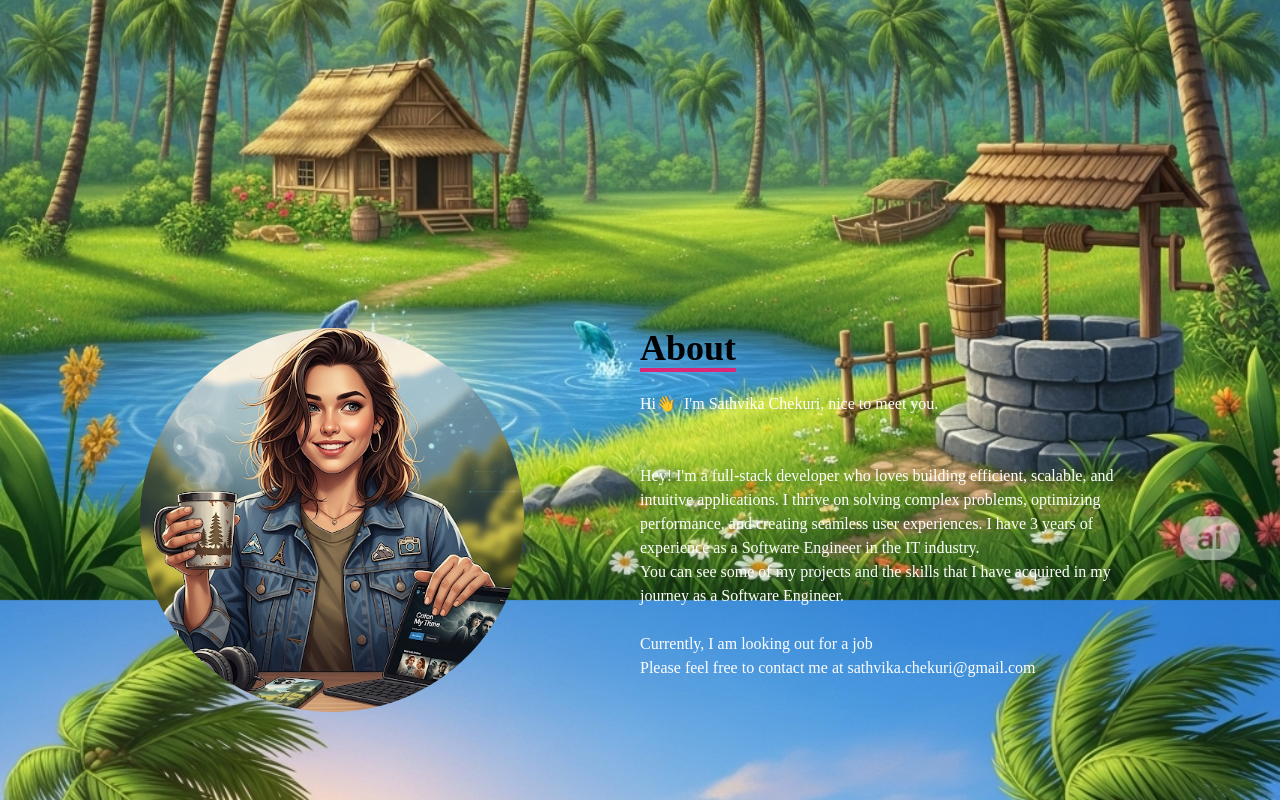
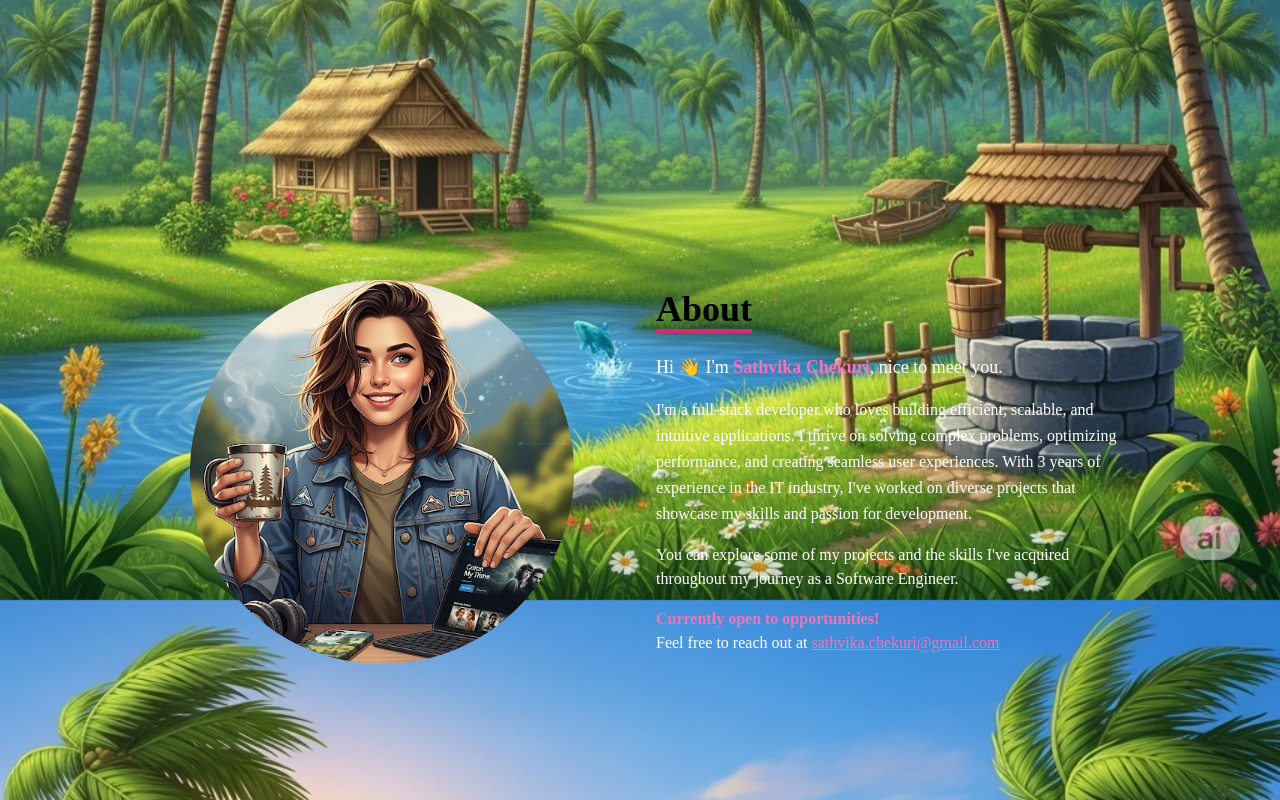
Before and after one commit to sathvikavarma/portfolio, a React (Create React App) app: page / in a window 1280 px wide. Shown: the part 680-1480 px from the top of the page. Built offline with nearby package versions, Linux system fonts and the light colour scheme.

Commit message:
fixed css for device view

```diff
--- a/src/components/About.js
+++ b/src/components/About.js
@@ -2,36 +2,30 @@ import photo from "../assets/coder.png";
 
 const About = () => {
   return (
-    <div name="about" className=" w-full h-screen text-gray-300">
-      <div className="flex flex-row justify-center items-center w-full h-full">
-        <div className="max-w-[1000px] w-full grid grid-cols-2">
-          <div className="">
-            <img className="rounded-full w-96" src={photo} alt="" />
+    <div name="about" className="w-full min-h-screen text-gray-300 px-4 py-8">
+      <div className="max-w-[1000px] mx-auto flex flex-col md:grid md:grid-cols-2 items-center gap-8 mt-32">
+        {/* Image Section */}
+        <div className="flex justify-center">
+          <img className="rounded-full w-64 md:w-96" src={photo} alt="Coder" />
         </div>
-          <div className="">
-            <p className=" text-4xl text-black font-bold inline border-b-4 border-pink-600">
+        {/* Text Section */}
+        <div>
+          <p className="text-4xl text-black font-bold inline border-b-4 border-pink-600">
             About
           </p>
-           <p className="mt-6 text-white">
-  Hi👋 &nbsp;I'm Sathvika Chekuri, nice to meet you.
+          <p className="mt-6 text-white text-lg">
+            Hi 👋 I'm <span className="font-semibold text-pink-400">Sathvika Chekuri</span>, nice to meet you.
           </p>
-<br />
-<p className="text-white">
-  <br />
-  Hey! I'm a full-stack developer who loves building efficient, scalable, and intuitive applications.
-  I thrive on solving complex problems, optimizing performance, and creating seamless user experiences.
-  I have 3 years of experience as a Software Engineer in the IT
-  industry.
-  <br />
-  You can see some of my projects and the skills that I have
-  acquired in my journey as a Software Engineer.
+          <p className="mt-4 text-white text-base leading-relaxed">
+            I'm a full-stack developer who loves building efficient, scalable, and intuitive applications. I thrive on solving complex problems, optimizing performance, and creating seamless user experiences. With 3 years of experience in the IT industry, I've worked on diverse projects that showcase my skills and passion for development.
           </p>
-<br />
-<p className="text-white">
-  Currently, I am looking out for a job<br />Please
-  feel free to contact me at sathvika.chekuri@gmail.com
+          <p className="mt-4 text-white text-base">
+            You can explore some of my projects and the skills I've acquired throughout my journey as a Software Engineer.
           </p>
-          </div>
+          <p className="mt-4 text-white text-base">
+            <span className="font-semibold text-pink-400">Currently open to opportunities!</span> <br />
+            Feel free to reach out at <a href="mailto:sathvika.chekuri@gmail.com" className="underline text-pink-400">sathvika.chekuri@gmail.com</a>
+          </p>
         </div>
       </div>
     </div>
--- a/src/components/Navbar.js
+++ b/src/components/Navbar.js
@@ -4,13 +4,14 @@ import { BsFillPersonLinesFill } from "react-icons/bs";
 import { HiOutlineMail } from "react-icons/hi";
 import { Link } from "react-scroll";
 
-
 const Navbar = () => {
   const [nav, setNav] = useState(false);
   const handleClick = () => setNav(!nav);
+
   return (
     <div className="fixed w-full h-[64px] flex flex-col items-center justify-center px-4 text-gray-300 bg-transparent z-50">
-   <ul className="hidden md:flex justify-center items-center space-x-8 -mt-2">
+      {/* Desktop Menu */}
+      <ul className="hidden md:flex justify-center items-center space-x-8">
         <li>
           <Link to="home" smooth={true} duration={500} className="text-xl font-bold text-blue-700">
             Home
@@ -37,64 +38,66 @@ const Navbar = () => {
           </Link>
         </li>
       </ul>
-      {/* hamburger */}
-      <div onClick={handleClick} className="md:hidden z-10 py-6 ">
+      {/* Hamburger Icon */}
+      <div onClick={handleClick} className="md:hidden z-50 py-6">
         {!nav ? <FaBars /> : <FaTimes />}
       </div>
-      {/* mobile menu  */}
+      {/* Mobile Menu */}
       <ul
   className={
     !nav
       ? "hidden"
-            : "absolute top-0 left-0 w-full h-screen flex flex-col justify-center items-center"
+      : "fixed top-0 left-0 w-full min-h-screen flex flex-col justify-center items-center bg-[#0a192f] z-50"
   }
 >
         <li className="py-6 text-4xl">
-          <Link onClick={handleClick} to="home" smooth={true} duration={500}>
+          <Link onClick={handleClick} to="home" smooth={true} duration={500} className="text-white">
             Home
           </Link>
         </li>
         <li className="py-6 text-4xl">
-          <Link onClick={handleClick} to="about" smooth={true} duration={500}>
+          <Link onClick={handleClick} to="about" smooth={true} duration={500} className="text-white">
             About
           </Link>
         </li>
         <li className="py-6 text-4xl">
-          <Link onClick={handleClick} to="skills" smooth={true} duration={500}>
+          <Link onClick={handleClick} to="skills" smooth={true} duration={500} className="text-white">
             Skills
           </Link>
         </li>
         <li className="py-6 text-4xl">
-          <Link onClick={handleClick} to="work" smooth={true} duration={500}>
+          <Link onClick={handleClick} to="work" smooth={true} duration={500} className="text-white">
             Work
           </Link>
         </li>
         <li className="py-6 text-4xl">
-          <Link onClick={handleClick} to="contact" smooth={true} duration={500}>
+          <Link onClick={handleClick} to="contact" smooth={true} duration={500} className="text-white">
             Contact
           </Link>
         </li>
       </ul>
-      {/* scoial icons */}
-      <div className="hidden lg:flex fixed flex-col top-[35%] left-0">
+      {/* Social Icons (Desktop Only) */}
+      <div className="hidden lg:flex fixed flex-col top-[35%] left-0 z-40">
         <ul>
-          <li className="w-[160px] h-[60px] flex justify-between items-center ml-[-100px] hover:ml-[-10px] duration-30 bg-blue-500">
+          <li className="w-[160px] h-[60px] flex justify-between items-center ml-[-100px] hover:ml-[-10px] duration-300 bg-blue-500">
             <a
               className="flex justify-between items-center w-full text-gray-300"
               href="https://www.linkedin.com/in/sathvika-chekuri-78161419b/"
+              target="_blank" rel="noopener noreferrer"
             >
               Linkedin <FaLinkedin size={30} />
             </a>
           </li>
-          <li className="w-[160px] h-[60px] flex justify-between items-center ml-[-100px] hover:ml-[-10px] duration-30 bg-[#333333]">
+          <li className="w-[160px] h-[60px] flex justify-between items-center ml-[-100px] hover:ml-[-10px] duration-300 bg-[#333333]">
             <a
               className="flex justify-between items-center w-full text-gray-300"
               href="https://github.com/sathvikavarma"
+              target="_blank" rel="noopener noreferrer"
             >
               Github <FaGithub size={30} />
             </a>
           </li>
-          <li className="w-[160px] h-[60px] flex justify-between items-center ml-[-100px] hover:ml-[-10px] duration-30 bg-[#6fc2b0]">
+          <li className="w-[160px] h-[60px] flex justify-between items-center ml-[-100px] hover:ml-[-10px] duration-300 bg-[#6fc2b0]">
             <a
               className="flex justify-between items-center w-full text-gray-300"
               href="mailto:sathvika.chekuri@gmail.com"
@@ -102,10 +105,11 @@ const Navbar = () => {
               Email <HiOutlineMail size={30} />
             </a>
           </li>
-          <li className="w-[160px] h-[60px] flex justify-between items-center ml-[-100px] hover:ml-[-10px] duration-30 bg-[#565f69]">
+          <li className="w-[160px] h-[60px] flex justify-between items-center ml-[-100px] hover:ml-[-10px] duration-300 bg-[#565f69]">
             <a
               className="flex justify-between items-center w-full text-gray-300"
               href="/Sathvika_resume.pdf"
+              target="_blank" rel="noopener noreferrer"
             >
               CV <BsFillPersonLinesFill size={30} />
             </a>
@@ -115,4 +119,5 @@ const Navbar = () => {
     </div>
   );
 };
+
 export default Navbar;
```
Lines whose indentation alone changed are shown as unchanged.
